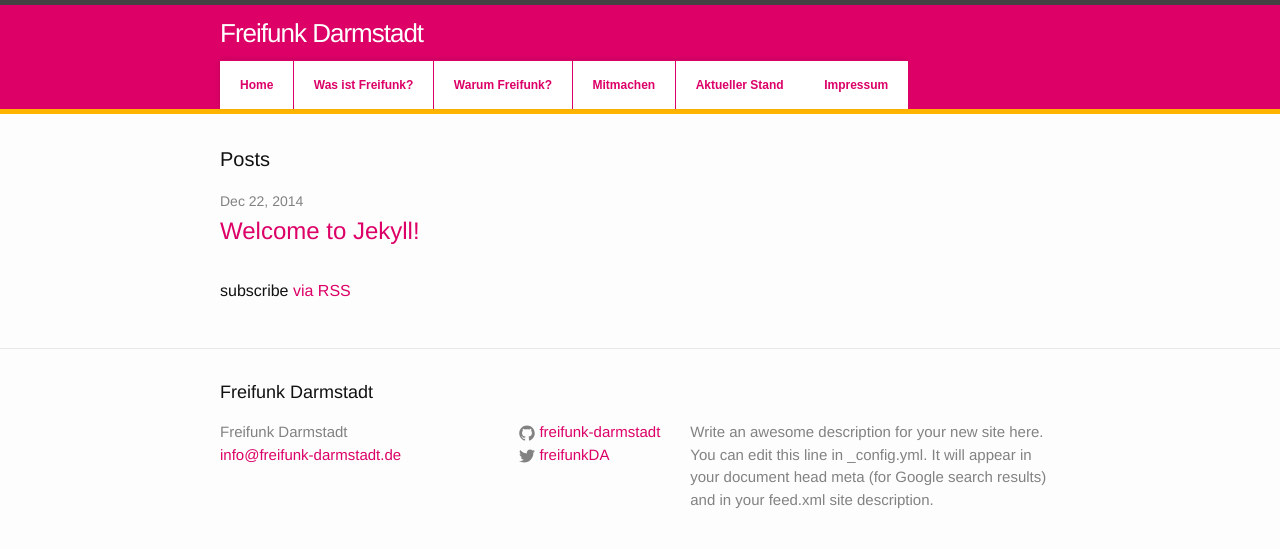
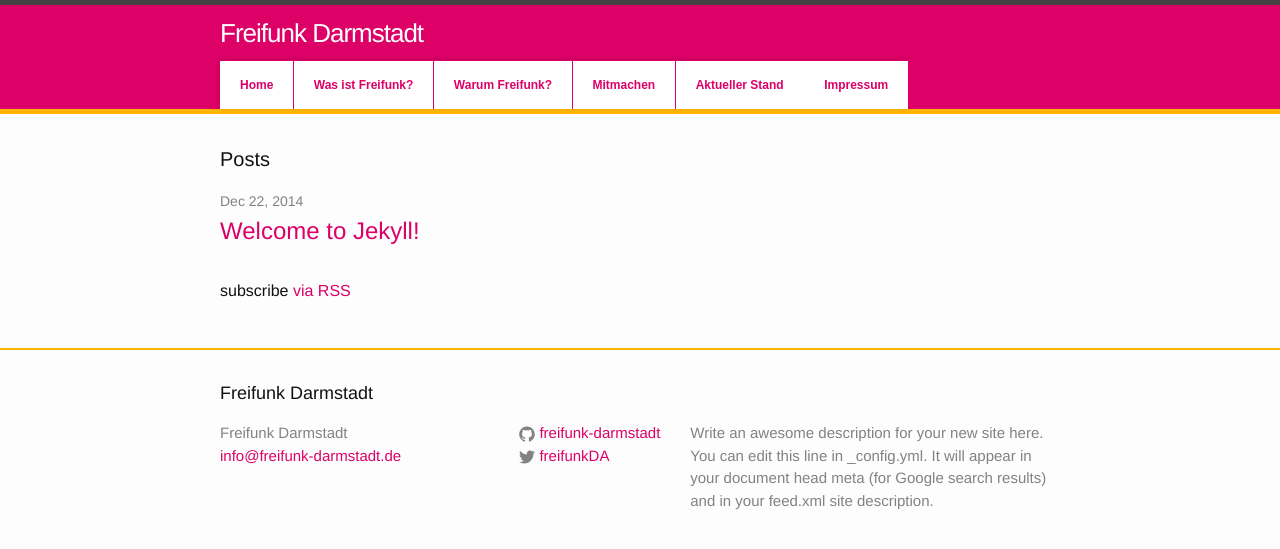
Before and after one commit to mdrenger/darmstadt.freifunk.net, a Jekyll site: the page built from pages/index.html, in a window 1280 px wide. Shown: the top 549 px of the page. Built offline with Jekyll 4.4.1, drawn with Linux system fonts in a browser that asks for light colours.

Commit message:
footer line made yellow

```diff
--- a/_sass/_layout.scss
+++ b/_sass/_layout.scss
@@ -49,7 +49,7 @@
 
 nav div.trigger ul li:hover {
   background: #555;
-  color: #fff;
+  color: $white-color;
 }
 
 nav div.trigger ul li ul {
@@ -85,7 +85,7 @@
  * Site footer
  */
 .site-footer {
-    border-top: 1px solid $grey-color-light;
+    border-top: 2px solid $yellow-color;
     padding: $spacing-unit 0;
 }
 
```
